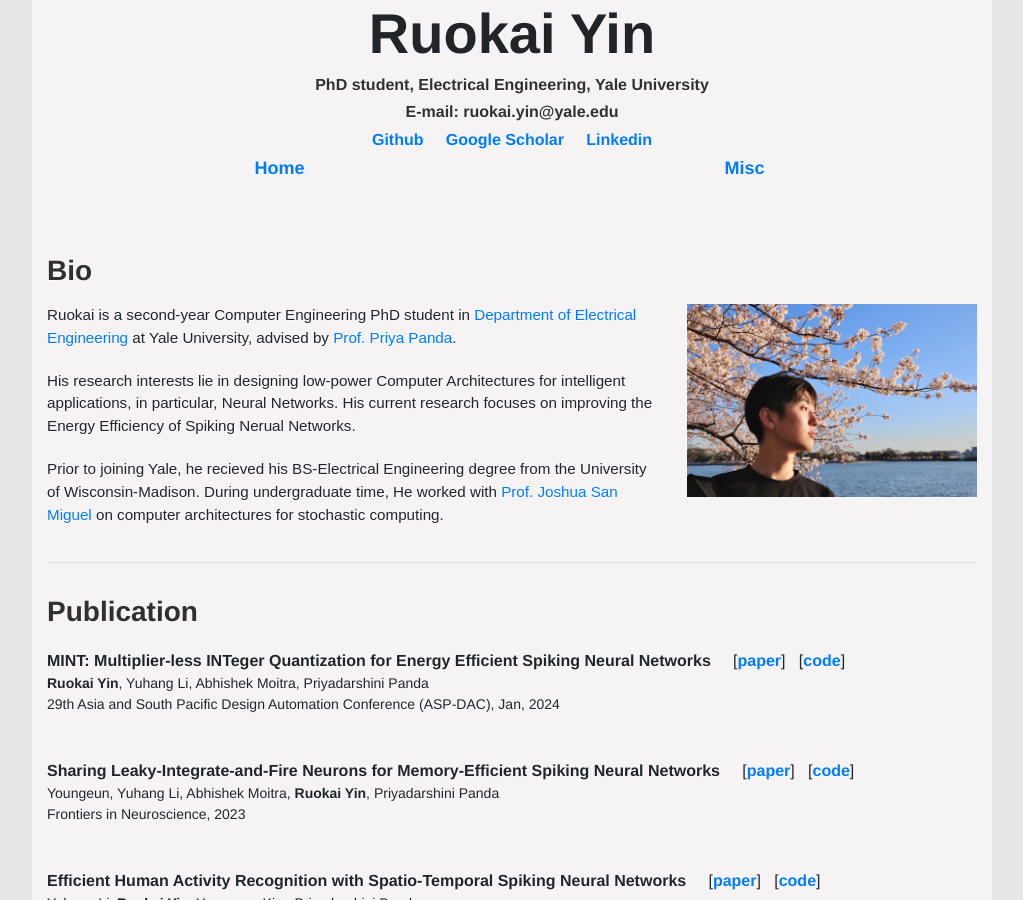
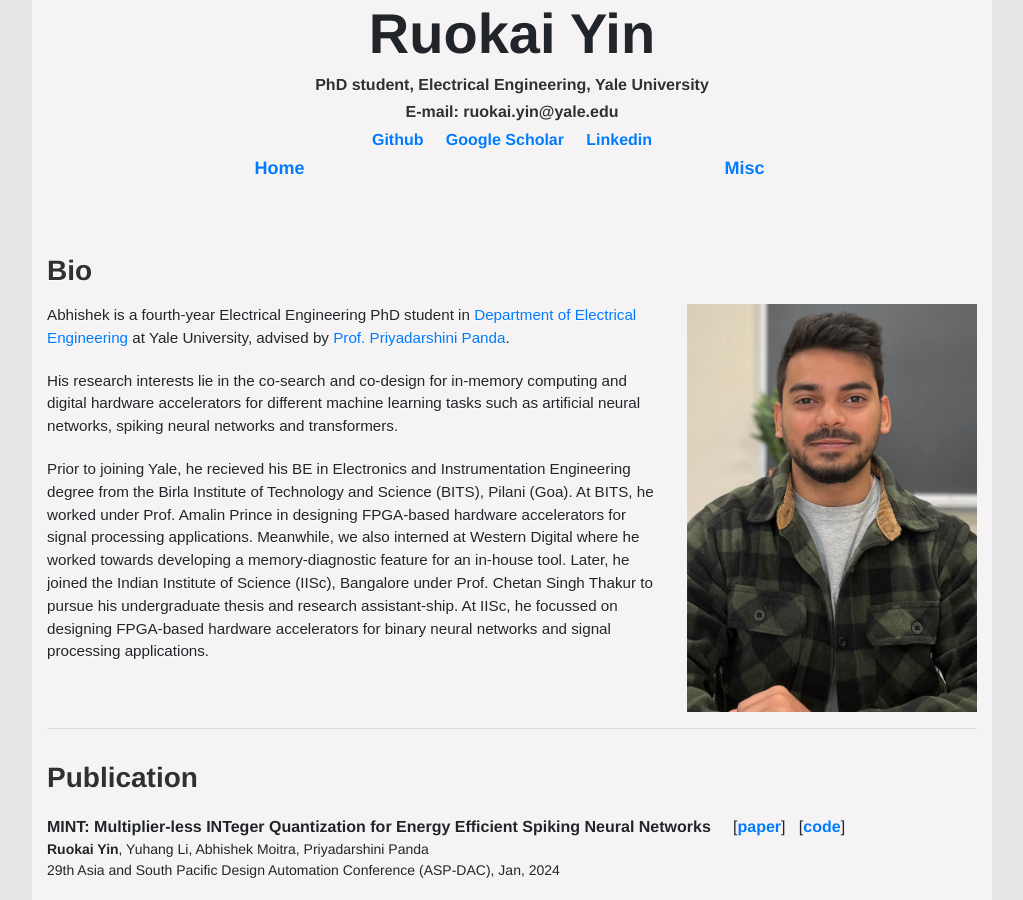
Before and after one commit to MoitraAbhi/moitraabhi.github.io, a Jekyll site: the page built from index.html, in a window 1280 px wide and 900 px high. Shown: the whole window, without its empty margins (128-1151 px from the left). Built offline with Jekyll 4.4.1, drawn with Linux system fonts in a browser that asks for light colours.

Commit message:
added bio

```diff
--- a/_includes/bio.html
+++ b/_includes/bio.html
@@ -6,23 +6,24 @@
 <div class="row">
     <div class="col-8">
         <p>
-            Ruokai is a second-year Computer Engineering PhD student in
+            Abhishek is a fourth-year Electrical Engineering PhD student in
             <a href="https://seas.yale.edu/departments/electrical-engineering">Department of Electrical Engineering</a>
             at Yale University, advised by
-            <a href="https://intelligentcomputinglab.yale.edu/principal-investigator/">Prof. Priya Panda</a>.
+            <a href="https://intelligentcomputinglab.yale.edu/principal-investigator/">Prof. Priyadarshini Panda</a>.
         </p>
         <p>
-            His research interests lie in designing low-power Computer Architectures for intelligent applications, in particular,
-            Neural Networks.
-            His current research focuses on improving the Energy Efficiency of Spiking Nerual Networks.
+            His research interests lie in the co-search and co-design for in-memory computing and digital hardware accelerators for different machine learning tasks
+            such as artificial neural networks, spiking neural networks and transformers.
+
         </p>
 
-        <p>Prior to joining Yale, he recieved his BS-Electrical Engineering degree from the University of Wisconsin-Madison.
-            During undergraduate time, He worked with <a href="https://jsm.ece.wisc.edu/">Prof. Joshua San Miguel</a>
-            on computer architectures for stochastic computing.
+        <p>Prior to joining Yale, he recieved his BE in Electronics and Instrumentation Engineering degree from the Birla Institute of Technology and Science (BITS), Pilani (Goa).
+            At BITS, he worked under Prof. Amalin Prince in designing FPGA-based hardware accelerators for signal processing applications. Meanwhile, we also interned at Western Digital where
+            he worked towards developing a memory‑diagnostic feature for an in‑house tool. Later, he joined the Indian Institute of Science (IISc), Bangalore under Prof. Chetan Singh Thakur to pursue his undergraduate thesis and research assistant-ship. At IISc, he focussed on
+            designing FPGA-based hardware accelerators for binary neural networks and signal processing applications.
         </p>
     </div>
     <div class="col-4">
-        <img src="assets/images/bio.jpg">
+        <img src="assets/images/abhishek.jpg">
     </div>
 </div>
```
